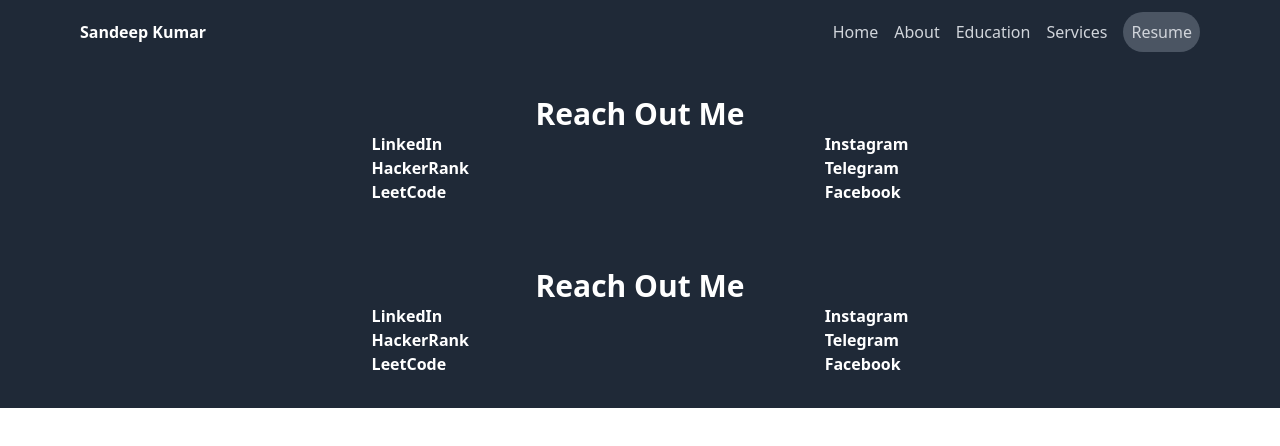
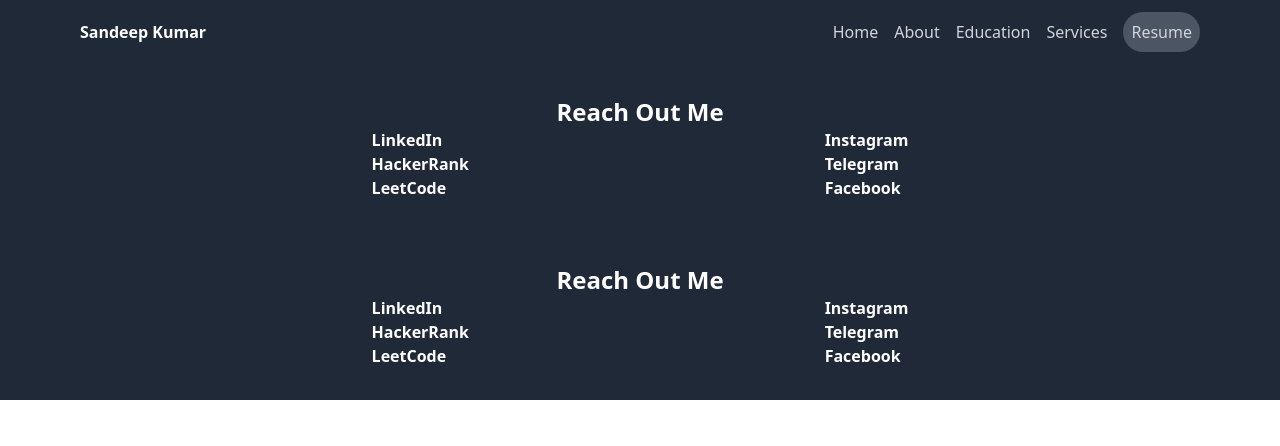
Before and after one commit to sandeep200215/ReactPortFolio, a React (Vite) app: page /contact in a window 1280 px wide. Shown: the top 446 px of the page. Built offline with nearby package versions, Linux system fonts and the light colour scheme.

Commit message:
change in contact file

```diff
--- a/src/Contact.jsx
+++ b/src/Contact.jsx
@@ -5,7 +5,7 @@ function Contact()
 {
 return (
     <footer className="bg-gray-800 align-bottom  sm:py-8">
-        <h2 className='text-white text-3xl text-center font-bold'>Reach Out Me</h2>
+        <h2 className='text-white text-2xl text-center font-bold'>Reach Out Me</h2>
         <h3></h3>
       <div className="container   mx-auto flex justify-evenly px-4 font-semibold">
         {/* Left part of the footer */}
```
